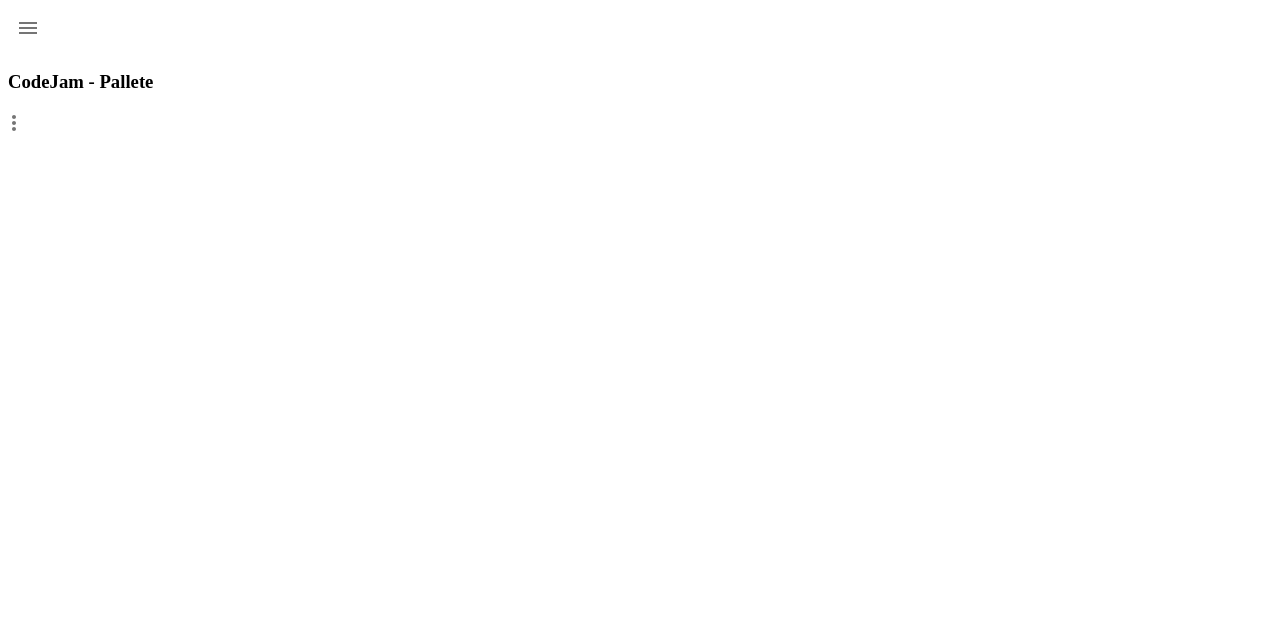
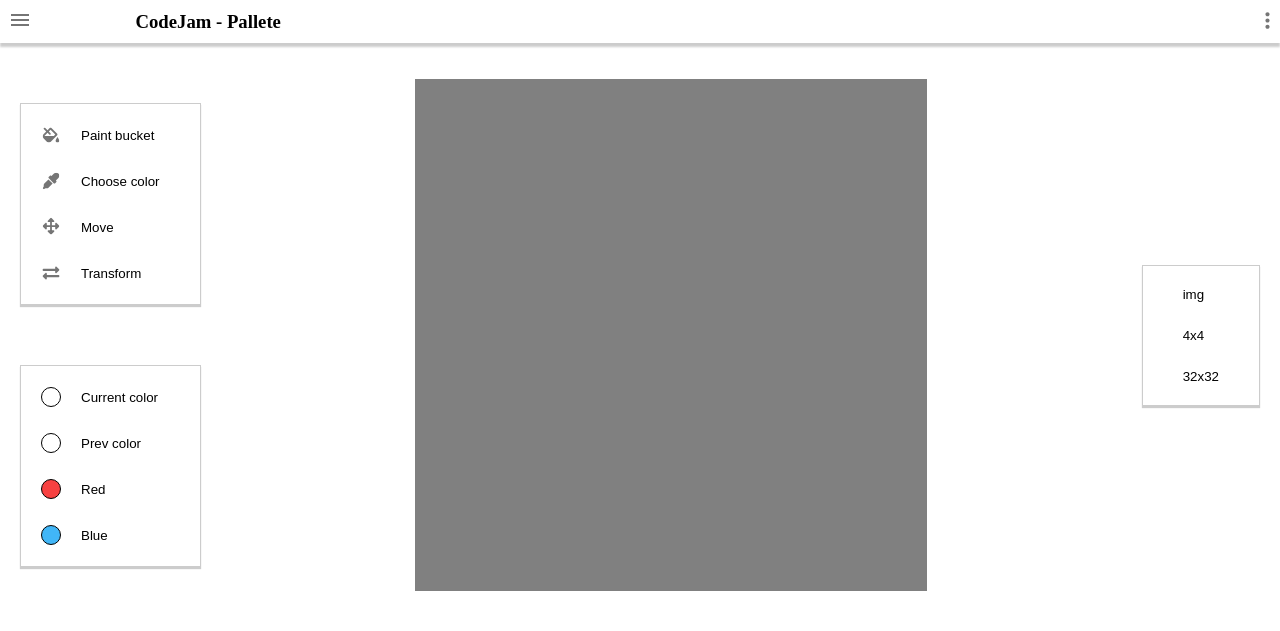
Before and after one commit to NikBel77/Codejam-Canvas, a plain HTML site: page index.html in a window 1280 px wide. Drawn offline with Linux system fonts and the light colour scheme.

Commit message:
feat: add style.css file

```diff
--- a/index.html
+++ b/index.html
@@ -4,16 +4,76 @@
     <meta charset="UTF-8">
     <meta name="viewport" content="width=device-width, initial-scale=1.0">
     <meta http-equiv="X-UA-Compatible" content="ie=edge">
+    <link rel="stylesheet" href="style.css" type="text/css">
     <title>Canvas</title>
 </head>
 <body>
     <header class="header">
-        <img src="assets/nav icon.svg" alt="">
+        <button><img src="assets/nav icon.svg" width="40px" height="40px" alt=""></button>
         <h3>CodeJam - Pallete</h3>
-        <img src="assets/menu icon.svg" alt="">
+        <button><img src="assets/menu icon.svg" width="25px" height="25px" alt=""></button>
     </header>
-    <div class="app-bar"></div>
-    <canvas class="canvas"></canvas>
-    <div class="size-switcher"></div>
+    <div class="app">
+        <div class="app-bar">
+            <div class="app-bar__panel">
+                <button class="app-bar__btn">
+                    <img src="assets\icon-share-2.svg" alt="" width="20px" height="20px">
+                    <p>Paint bucket</p>
+                </button>
+                <button class="app-bar__btn">
+                    <img src="assets\icon-upload.svg" alt="" width="20px" height="20px">
+                    <p>Choose color</p>
+                </button>
+                <button class="app-bar__btn">
+                    <img src="assets\icon-copy.svg" alt="" width="20px" height="20px">
+                    <p>Move</p>
+                </button>
+                <button class="app-bar__btn">
+                    <img src="assets\icon-share.svg" alt="" width="20px" height="20px">
+                    <p>Transform</p>
+                </button>
+            </div>
+            <div class="app-bar__panel">
+                <button class="app-bar__btn">
+                    <svg width="20" height="20" viewBox="0 0 20 20" fill="none" xmlns="http://www.w3.org/2000/svg">
+                        <circle cx="10" cy="10" r="9.5" fill="#fff" stroke="black"/>
+                    </svg>
+                    <p>Current color</p>
+                </button>
+                <button class="app-bar__btn">
+                    <svg width="20" height="20" viewBox="0 0 20 20" fill="none" xmlns="http://www.w3.org/2000/svg">
+                        <circle cx="10" cy="10" r="9.5" fill="#fff" stroke="black"/>
+                    </svg>
+                    <p>Prev color</p>
+                </button>
+                <button class="app-bar__btn">
+                    <svg width="20" height="20" viewBox="0 0 20 20" fill="none" xmlns="http://www.w3.org/2000/svg">
+                        <circle cx="10" cy="10" r="9.5" fill="#F74141" stroke="black"/>
+                    </svg>
+                    <p>Red</p>
+                </button>
+                <button class="app-bar__btn">
+                    <svg width="20" height="20" viewBox="0 0 20 20" fill="none" xmlns="http://www.w3.org/2000/svg">
+                        <circle cx="10" cy="10" r="9.5" fill="#41B6F7" stroke="black"/>
+                    </svg>
+                    <p>Blue</p>
+                </button>
+            </div>
+        </div>
+        <canvas class="canvas" width="512px" height="512px"></canvas>
+        <div class="app-bar__size-switcher">
+            <div class="app-bar__panel">
+                <button class="app-bar__btn">
+                    <p>img</p>
+                </button>
+                <button class="app-bar__btn">
+                    <p>4x4</p>
+                </button>
+                <button class="app-bar__btn">
+                    <p>32x32</p>
+                </button>
+            </div>
+        </div>
+    </div>
 </body>
 </html>
--- /dev/null
+++ b/style.css
@@ -0,0 +1,52 @@
+* {
+    margin: 0;
+    padding: 0;
+}
+
+.header {
+    display: flex;
+    justify-content: space-between;
+    align-items: center;
+
+    box-shadow: 0 4px 2px rgba(0, 0, 0, 0.2);
+}
+
+.header h3 {
+    flex-basis: 80%;
+}
+
+.header button {
+    background: none;
+    border: none;
+}
+
+.app {
+    display: flex;
+    align-items: center;
+    justify-content: space-between;
+}
+
+.app-bar__panel {
+    display: flex;
+    flex-direction: column;
+    border: 0.5px solid rgba(0, 0, 0, 0.2);
+    box-shadow: 0 2px 1px rgba(0, 0, 0, 0.2);
+    margin: 60px 20px;
+    padding: 8px 0;
+}
+
+.app-bar__btn {
+    display: flex;
+    align-items: center;
+    background: none;
+    border: none;
+    padding: 5px 20px;
+    margin: 8px 0;
+}
+.app-bar__btn p {
+    margin: 0 20px;
+}
+
+.canvas {
+    background: gray;
+}
```
